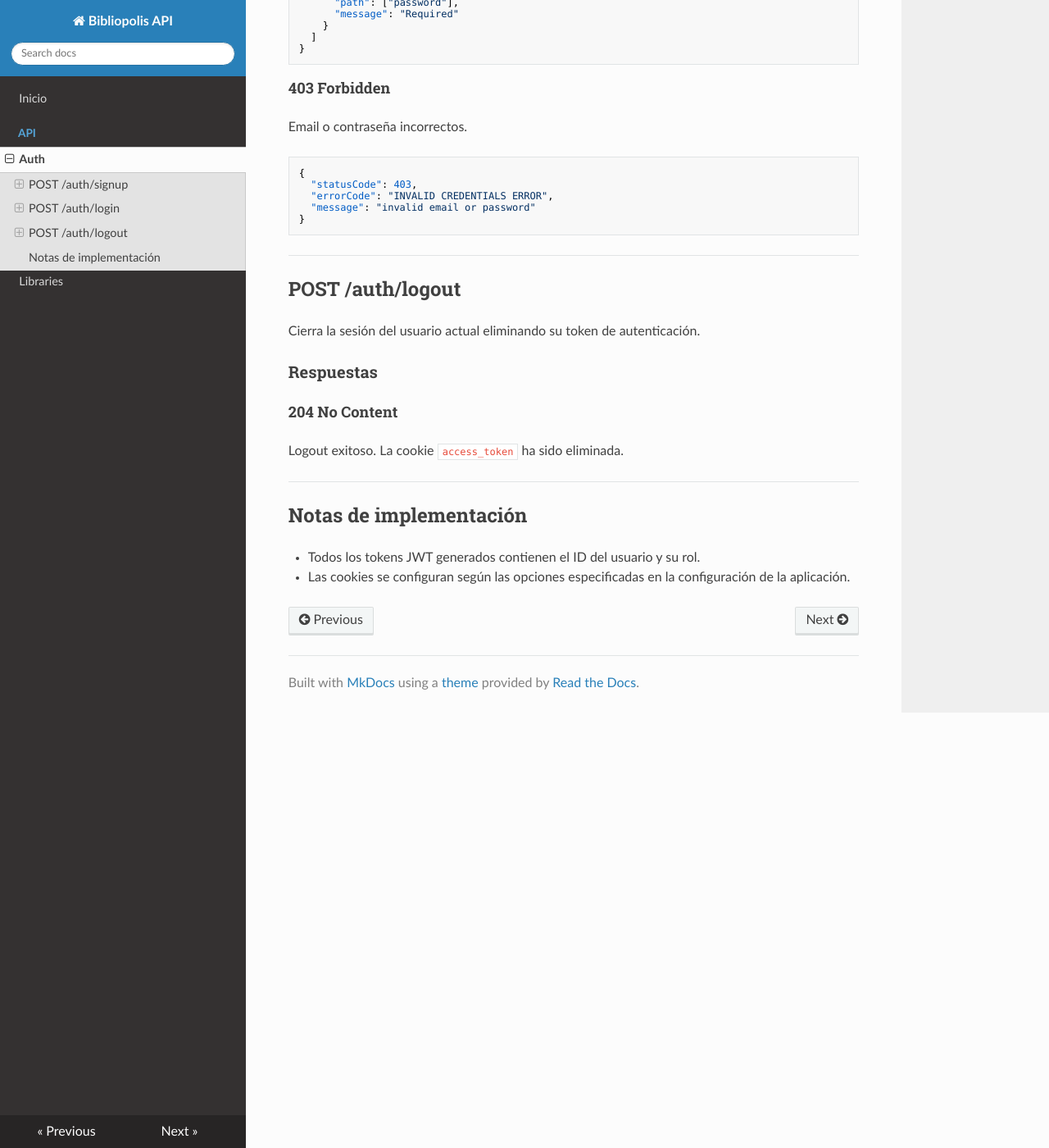
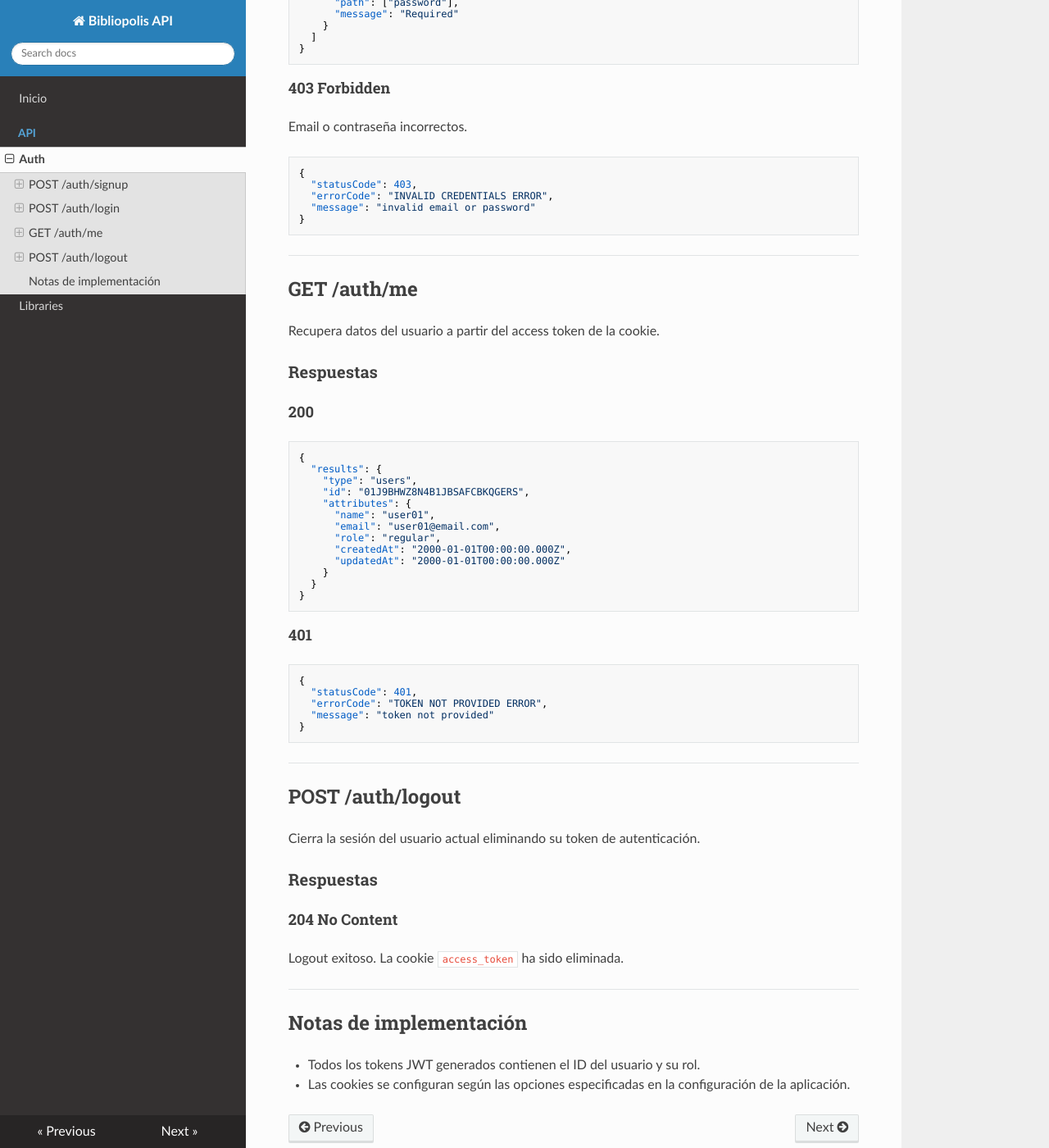
Before and after one commit to biorubenfs/bibliopolis, an MkDocs documentation site: the page built from docs/api/auth.md, in a window 1280 px wide and 1400 px high, scrolled down 2292 px. Shown: the whole window at 82% size. Built offline with MkDocs 1.6.1, drawn with Linux system fonts in a browser that asks for light colours; nearby versions of some CDN libraries.

Commit message:
docs: add auth me service in docs

````diff
--- a/docs/api/auth.md
+++ b/docs/api/auth.md
@@ -129,6 +129,42 @@ Email o contraseña incorrectos.
 
 ---
 
+## GET /auth/me
+
+Recupera datos del usuario a partir del access token de la cookie.
+
+### Respuestas
+
+#### 200
+
+```json
+{
+  "results": {
+    "type": "users",
+    "id": "01J9BHWZ8N4B1JBSAFCBKQGERS",
+    "attributes": {
+      "name": "user01",
+      "email": "user01@email.com",
+      "role": "regular",
+      "createdAt": "2000-01-01T00:00:00.000Z",
+      "updatedAt": "2000-01-01T00:00:00.000Z"
+    }
+  }
+}
+```
+
+#### 401
+
+```json
+{
+  "statusCode": 401,
+  "errorCode": "TOKEN NOT PROVIDED ERROR",
+  "message": "token not provided"
+}
+```
+
+---
+
 ## POST /auth/logout
 
 Cierra la sesión del usuario actual eliminando su token de autenticación.
````
